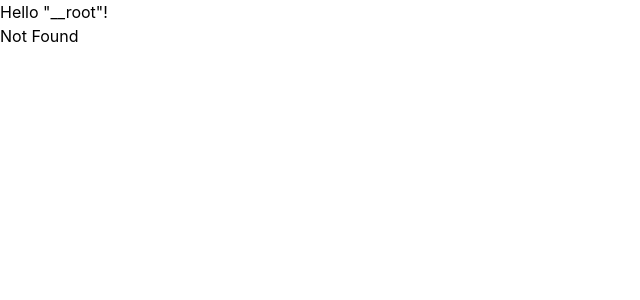
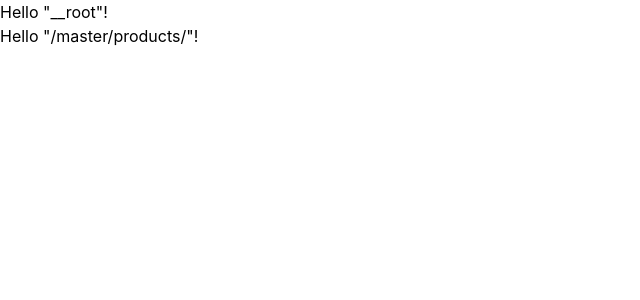
Before and after one commit to stoikal/saktimart-fe, a React (Vite) app: page /master/products in a window 1280 px wide. Before the commit this address had no page. Shown: the top 300 px of the page, without its empty margins (0-640 px from the left). Built offline with nearby package versions, Linux system fonts and the light colour scheme.

Commit message:
feat: add routes

```diff
--- a/src/routeTree.gen.ts
+++ b/src/routeTree.gen.ts
@@ -11,6 +11,8 @@
 import { Route as rootRouteImport } from './routes/__root'
 import { Route as IndexRouteImport } from './routes/index'
 import { Route as PosIndexRouteImport } from './routes/pos/index'
+import { Route as MasterProductsIndexRouteImport } from './routes/master/products/index'
+import { Route as MasterProductCategoriesIndexRouteImport } from './routes/master/product-categories/index'
 
 const IndexRoute = IndexRouteImport.update({
   id: '/',
@@ -22,31 +24,55 @@ const PosIndexRoute = PosIndexRouteImport.update({
   path: '/pos/',
   getParentRoute: () => rootRouteImport,
 } as any)
+const MasterProductsIndexRoute = MasterProductsIndexRouteImport.update({
+  id: '/master/products/',
+  path: '/master/products/',
+  getParentRoute: () => rootRouteImport,
+} as any)
+const MasterProductCategoriesIndexRoute =
+  MasterProductCategoriesIndexRouteImport.update({
+    id: '/master/product-categories/',
+    path: '/master/product-categories/',
+    getParentRoute: () => rootRouteImport,
+  } as any)
 
 export interface FileRoutesByFullPath {
   '/': typeof IndexRoute
   '/pos/': typeof PosIndexRoute
+  '/master/product-categories/': typeof MasterProductCategoriesIndexRoute
+  '/master/products/': typeof MasterProductsIndexRoute
 }
 export interface FileRoutesByTo {
   '/': typeof IndexRoute
   '/pos': typeof PosIndexRoute
+  '/master/product-categories': typeof MasterProductCategoriesIndexRoute
+  '/master/products': typeof MasterProductsIndexRoute
 }
 export interface FileRoutesById {
   __root__: typeof rootRouteImport
   '/': typeof IndexRoute
   '/pos/': typeof PosIndexRoute
+  '/master/product-categories/': typeof MasterProductCategoriesIndexRoute
+  '/master/products/': typeof MasterProductsIndexRoute
 }
 export interface FileRouteTypes {
   fileRoutesByFullPath: FileRoutesByFullPath
-  fullPaths: '/' | '/pos/'
+  fullPaths: '/' | '/pos/' | '/master/product-categories/' | '/master/products/'
   fileRoutesByTo: FileRoutesByTo
-  to: '/' | '/pos'
-  id: '__root__' | '/' | '/pos/'
+  to: '/' | '/pos' | '/master/product-categories' | '/master/products'
+  id:
+    | '__root__'
+    | '/'
+    | '/pos/'
+    | '/master/product-categories/'
+    | '/master/products/'
   fileRoutesById: FileRoutesById
 }
 export interface RootRouteChildren {
   IndexRoute: typeof IndexRoute
   PosIndexRoute: typeof PosIndexRoute
+  MasterProductCategoriesIndexRoute: typeof MasterProductCategoriesIndexRoute
+  MasterProductsIndexRoute: typeof MasterProductsIndexRoute
 }
 
 declare module '@tanstack/react-router' {
@@ -65,12 +91,28 @@ declare module '@tanstack/react-router' {
       preLoaderRoute: typeof PosIndexRouteImport
       parentRoute: typeof rootRouteImport
     }
+    '/master/products/': {
+      id: '/master/products/'
+      path: '/master/products'
+      fullPath: '/master/products/'
+      preLoaderRoute: typeof MasterProductsIndexRouteImport
+      parentRoute: typeof rootRouteImport
+    }
+    '/master/product-categories/': {
+      id: '/master/product-categories/'
+      path: '/master/product-categories'
+      fullPath: '/master/product-categories/'
+      preLoaderRoute: typeof MasterProductCategoriesIndexRouteImport
+      parentRoute: typeof rootRouteImport
+    }
   }
 }
 
 const rootRouteChildren: RootRouteChildren = {
   IndexRoute: IndexRoute,
   PosIndexRoute: PosIndexRoute,
+  MasterProductCategoriesIndexRoute: MasterProductCategoriesIndexRoute,
+  MasterProductsIndexRoute: MasterProductsIndexRoute,
 }
 export const routeTree = rootRouteImport
   ._addFileChildren(rootRouteChildren)
--- /dev/null
+++ b/src/routes/master/product-categories/index.tsx
@@ -0,0 +1,9 @@
+import { createFileRoute } from '@tanstack/react-router'
+
+export const Route = createFileRoute('/master/product-categories/')({
+  component: RouteComponent,
+})
+
+function RouteComponent() {
+  return <div>Hello "/master/product-categories/"!</div>
+}
--- /dev/null
+++ b/src/routes/master/products/index.tsx
@@ -0,0 +1,9 @@
+import { createFileRoute } from '@tanstack/react-router'
+
+export const Route = createFileRoute('/master/products/')({
+  component: RouteComponent,
+})
+
+function RouteComponent() {
+  return <div>Hello "/master/products/"!</div>
+}
```
